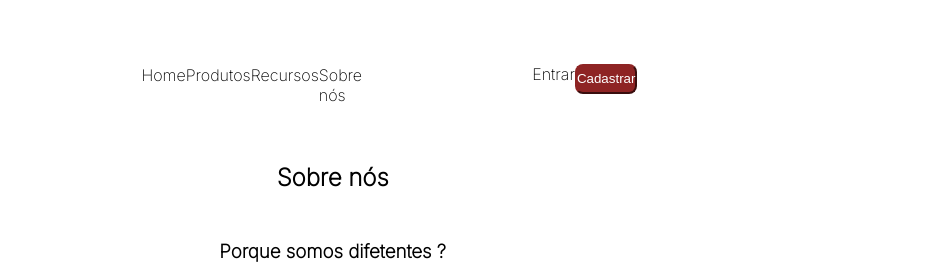
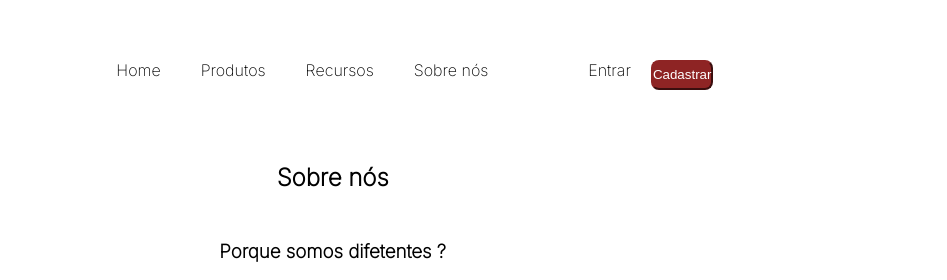
Before and after one commit to CauaSena/Figma, a plain HTML site: page index.html in a window 1280 px wide. Shown: the top 280 px of the page, 333-1280 px from the left. Drawn offline with Linux system fonts and the light colour scheme.

Commit message:
Update nav-bar.css

```diff
--- a/CSS/nav-bar.css
+++ b/CSS/nav-bar.css
@@ -44,7 +44,9 @@
 .all-nav .container ul{
     display: flex;
     list-style-type: none;
-    margin: 2%;
+}
+.all-nav .container ul li {
+    margin: 0px 20px;
 }
 .all-nav .container .infos  ul li a, .all-nav .container .login ul li a {
     text-decoration: none;
```
